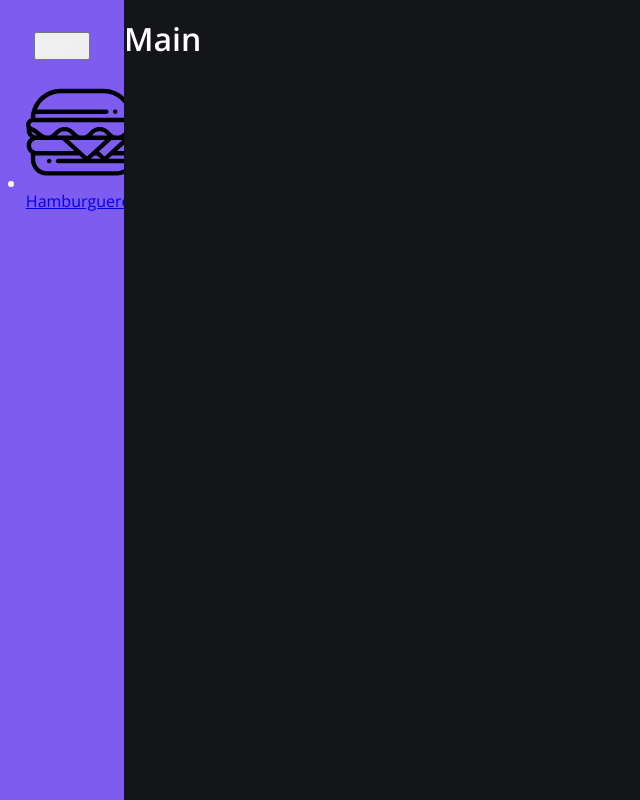
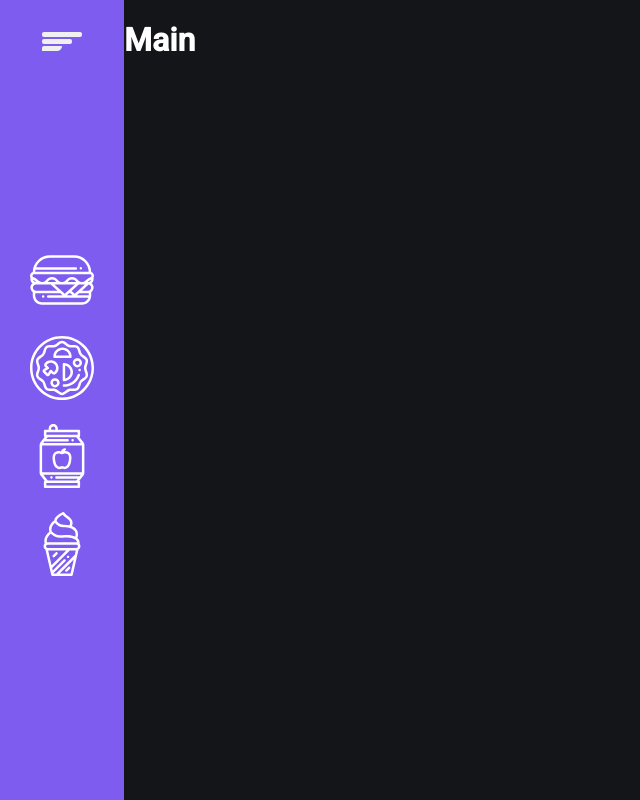
Before and after one commit to Davvi-Duarte/sistemafood, a React (Create React App) app: page / in a window 1280 px wide. Shown: the whole page, without its empty margins (0-640 px from the left). Built offline with nearby package versions, Linux system fonts and the light colour scheme.

Commit message:
ajustes da navegação no sidebar
criação de novos icons, definição dos  estilos de todo o projeto

```diff
--- a/public/index.html
+++ b/public/index.html
@@ -4,14 +4,11 @@
     <meta charset="utf-8" />
     <link rel="icon" href="%PUBLIC_URL%/favicon.ico" />
     <meta name="viewport" content="width=device-width, initial-scale=1" />
-    <meta name="theme-color" content="#F83600" />
-    <meta name="description" content="Templade Dev Samurai de aplicação React" />
-    <link rel="preconnect" href="https://fonts.googleapis.com" />
-    <link rel="preconnect" href="https://fonts.gstatic.com" crossorigin />
-    <link
-      href="https://fonts.googleapis.com/css2?family=IBM+Plex+Mono&family=IBM+Plex+Sans:wght@600;700&family=Open+Sans:wght@400;600&display=swap"
-      rel="stylesheet"
-    />
+    <meta name="theme-color" content="#FAFB" />
+    <meta name="description" content="Sistema de de pedidos online - Mister Salgados" />
+    <link rel="preconnect" href="https://fonts.googleapis.com">
+    <link rel="preconnect" href="https://fonts.gstatic.com" crossorigin>
+    <link href="https://fonts.googleapis.com/css2?family=Roboto:wght@400;500&display=swap" rel="stylesheet">
     <link rel="apple-touch-icon" href="%PUBLIC_URL%/logo192.png" />
     <!--
       manifest.json provides metadata used when your web app is installed on a
@@ -27,7 +24,7 @@
       work correctly both with client-side routing and a non-root public URL.
       Learn how to configure a non-root public URL by running `npm run build`.
     -->
-    <title>Aplicação React</title>
+    <title>Mister Salgados</title>
   </head>
   <body>
     <noscript>
--- a/src/components/Sidebar/index.tsx
+++ b/src/components/Sidebar/index.tsx
@@ -2,6 +2,8 @@ import { Container } from "./styles"
 
 import { ReactComponent as BurguerIcon } from '../../assets/burger.svg'
 import { ReactComponent as PizzaIcon } from '../../assets/pizza.svg'
+import { ReactComponent as SodaPopIcon } from '../../assets/soda.svg'
+import { ReactComponent as IceCreamIcon } from '../../assets/ice-cream.svg'
 
 import menuImg from '../../assets/menu.svg'
 
@@ -13,9 +15,23 @@ export function Sidebar(){
     <nav>
       <ul>
         <li>
-          <a href="#">
-            <BurguerIcon />
-            <span>Hamburgueres</span>
+          <a>
+            <BurguerIcon /> <span>Hamburgueres</span>
+          </a>
+        </li>
+        <li>
+          <a>
+            <PizzaIcon /> <span>Pizzas</span>
+          </a>
+        </li>
+        <li>
+          <a>
+            <SodaPopIcon /> <span>Bebidas</span>
+          </a>
+        </li>
+        <li>
+          <a>
+            <IceCreamIcon /> <span>Sorvetes</span>
           </a>
         </li>
       </ul>
--- a/src/components/Sidebar/styles.ts
+++ b/src/components/Sidebar/styles.ts
@@ -12,4 +12,78 @@ export const Container = styled.aside`
   flex-direction: column;
   align-items: center;
 
+  button {
+    background: none;
+    width: 100%;
+    border: none;
+  }
+
+  nav {
+    flex: 1;
+    width: 100%;
+    height: 100%;
+
+    ul {
+      height: 100%;
+      display: flex;
+      flex-direction: column;
+      justify-content: center;
+      gap: 1.5rem;
+    }
+
+    li{
+      a{
+        width: fit-content;
+        position: relative;
+        padding-left: 1.875rem;
+        padding-right: 1.875rem;
+
+        display: flex;
+        align-items: center;
+        gap: 2rem;
+
+        svg {
+          fill: ${({theme}) => theme.colors.white};
+          width: 4rem;
+          height: 4rem;
+          transition: fill 0.3s;
+        }
+
+        span{
+          font-size: 1rem;
+          font-weight: 500;
+          transition: color 0.3s;
+        }
+
+        //aplica no prórpio "a"
+        &.active{
+          &::after { //desenhando barra lateral
+            content: '';
+            position: absolute;
+            left: 0;
+            top: 50%;
+            bottom: 0;
+            transform: translateY(-50%);
+
+            background-color: ${({theme}) => theme.colors.yellow};
+            width: 5px;
+            height: calc(100% + 10px);
+
+            border-radius: 0 5px 5px 0;
+          }
+
+          svg{
+            fill: ${({theme}) => theme.colors.yellow};;
+          }
+
+          span{
+            color: ${({theme}) => theme.colors.yellow};;
+          }
+
+        }
+
+      }
+    }
+  }
+
 `
--- a/src/styles/global.ts
+++ b/src/styles/global.ts
@@ -1,13 +1,46 @@
 import { createGlobalStyle } from 'styled-components'
 
 export const GlobalStyle = createGlobalStyle`
-  html, body, #root {
-    min-height: 100%;
+  * {
+    margin: 0;
+    padding: 0;
+    box-sizing: border-box;
   }
+
+  html {
+    @media (max-width: 1080px) {
+      font-size: 93.75%;
+    }
+    @media (max-width: 720px) {
+      font-size: 87.5%;
+    }
+  }
+
   body {
-    background: ${(props) => props.theme.colors.gray900};
-    color: ${(props) => props.theme.colors.white};
-    font-family: ${(props) => props.theme.fontFamily.sans};
+    background: ${({ theme }) => theme.colors.gray900};
+    -webkit-font-smoothing: antialiased;
+    color: ${({ theme }) => theme.colors.white};
+  }
 
+  body,
+  input,
+  select,
+  textarea,
+  button {
+    font: 400 1rem 'Roboto', Helvetica, Arial, sans-serif;
+  }
+
+  a {
+    color: inherit;
+    text-decoration: none;
+  }
+
+  button {
+    cursor: pointer;
+  }
+
+  ul,
+  li {
+    list-style: none;
   }
 `
```
